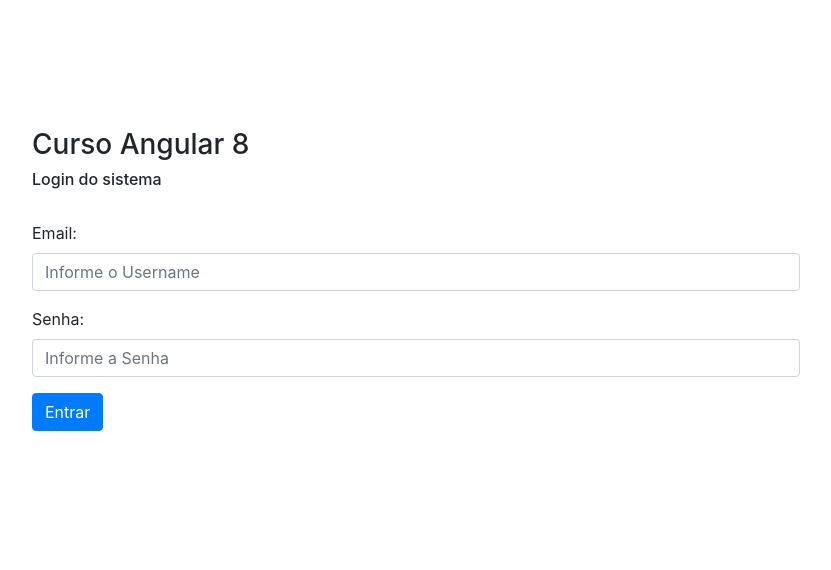
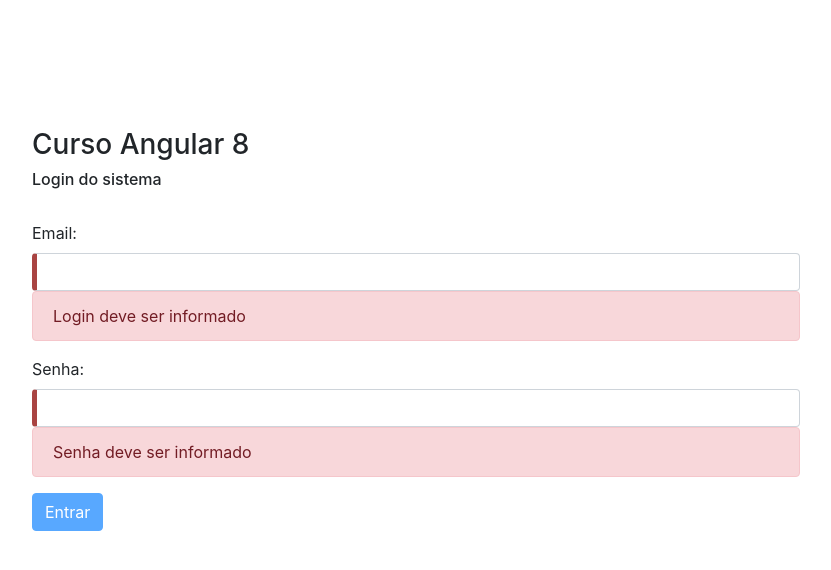
Before and after one commit to AndreyBassani2004/Curso-Angular-REST, an Angular app in the folder Curso-Angular-REST/: page / in a window 1280 px wide. Shown: the top 570 px of the page, without its empty margins (224-1055 px from the left). Built offline with nearby package versions, Linux system fonts and the light colour scheme.

Commit message:
Validando formulário de login.

```diff
--- a/Curso-Angular-REST/src/app/app.component.html
+++ b/Curso-Angular-REST/src/app/app.component.html
@@ -6,14 +6,20 @@
 
   <div class="form-group">
     <label for="user">Email:</label>
-    <input type="email" class="form-control" [(ngModel)] = "usuario.login" id="login" name="login" placeholder="Informe o Username" required>
+    <input type="email" class="form-control" #email="ngModel" [(ngModel)] = "usuario.login" id="login" name="login" required>
+    <div *ngIf="email.invalid" class="alert alert-danger">
+      Login deve ser informado
+    </div>
   </div>
 
   <div class="form-group">
     <label for="user">Senha:</label>
-    <input type="password" class="form-control" [(ngModel)] = "usuario.senha" id="senha" name="senha" placeholder="Informe a Senha" required>
+    <input type="password"  #senha="ngModel" class="form-control" [(ngModel)] = "usuario.senha" id="senha" name="senha" required>
+    <div *ngIf="senha.invalid" class="alert alert-danger">
+      Senha deve ser informado
+    </div>
   </div>
 
-  <button type="submit" class="btn btn-primary" (click)="login()">Entrar</button>
+  <button type="submit" [disabled]="email.invalid || senha.invalid" class="btn btn-primary" (click)="login()">Entrar</button>
 
 </form>
--- a/Curso-Angular-REST/src/app/service/login-service.service.ts
+++ b/Curso-Angular-REST/src/app/service/login-service.service.ts
@@ -20,11 +20,12 @@
 
       localStorage.setItem("token", token);
 
-      //console.info("Token: " + localStorage.getItem("token"))
+      console.info("Token: " + localStorage.getItem("token"))
 
     },
       error =>{
         console.error("Erro ao fazer login");
+        alert('Acesso Negado');
       }
     );
 
--- a/Curso-Angular-REST/src/styles.css
+++ b/Curso-Angular-REST/src/styles.css
@@ -1 +1,8 @@
 /* You can add global styles to this file, and also import other style files */
+.ng-valid[required], .ng-valid.required {
+	border-left: 5px solid #42A948;
+}
+
+.ng-invalid:not(form) {
+	border-left: 5px solid #a94442;
+}
```
